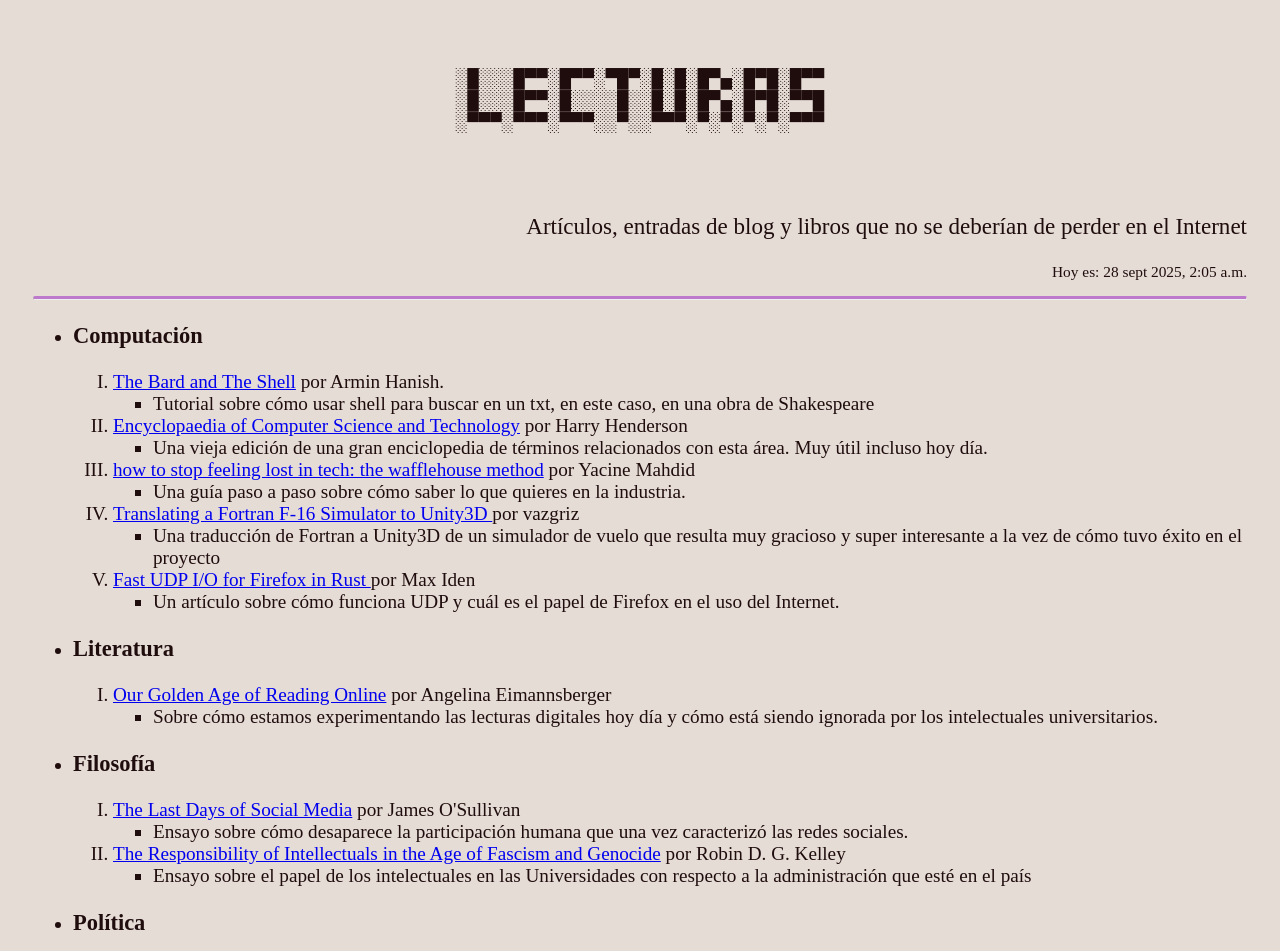
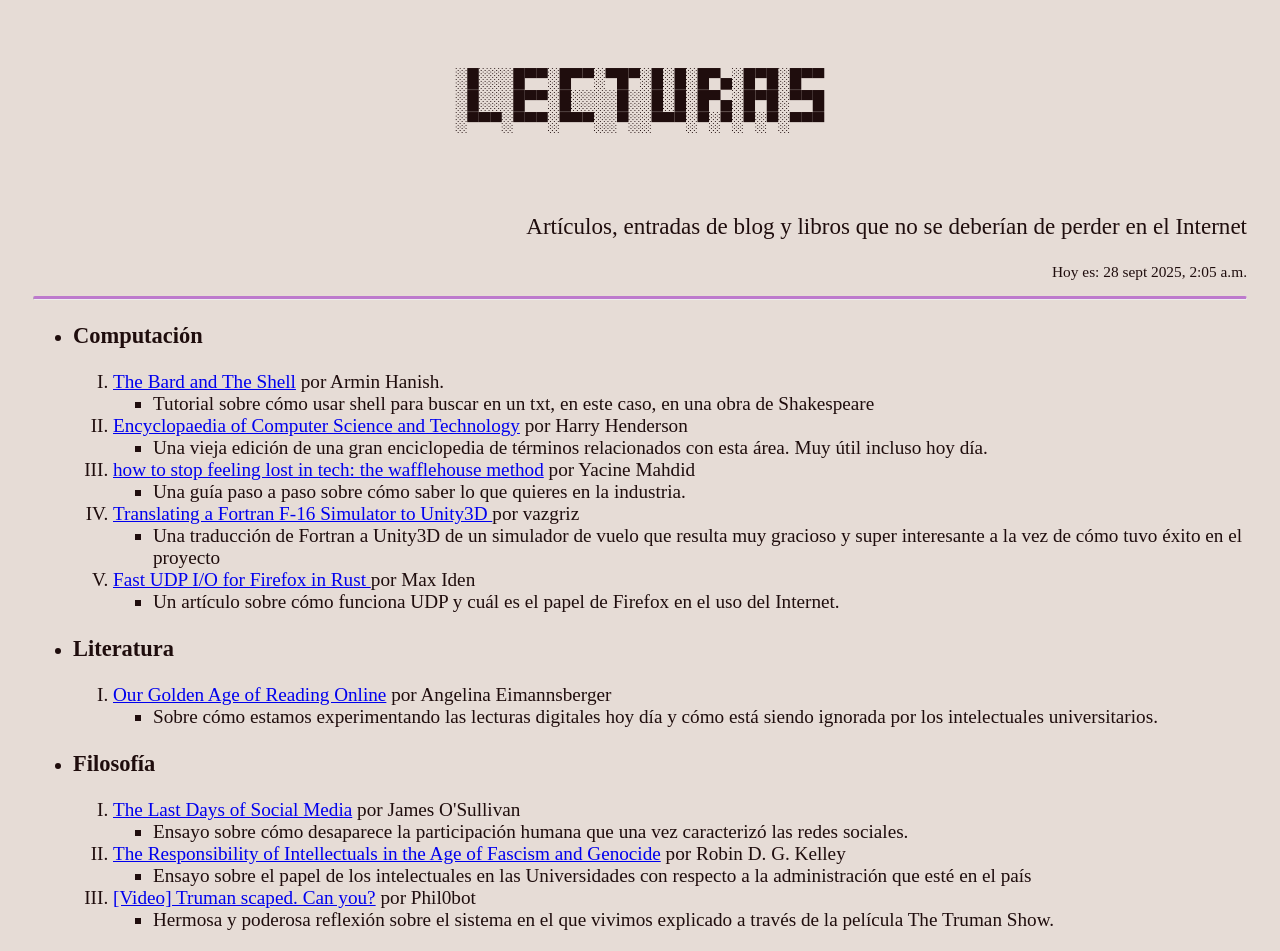
Before and after one commit to Rogue022/LilliOnline, a plain HTML site: page Lecturas/indexLecturas.html in a window 1280 px wide. Shown: the top 951 px of the page. Drawn offline with Linux system fonts and the light colour scheme.

Commit message:
Más enlaces a _lecturas_

```diff
--- a/Lecturas/indexLecturas.html
+++ b/Lecturas/indexLecturas.html
@@ -133,6 +133,14 @@
                             </li>
                         </ul>
                     </li>
+                    <li type="I">
+                        <a href="https://www.youtube.com/watch?v=ISxIhq68zLU"> [Video] Truman scaped. Can you?</a> por Phil0bot
+                        <ul>
+                            <li>
+                                Hermosa y poderosa reflexión sobre el sistema en el que vivimos explicado a través de la película The Truman Show.
+                            </li>
+                        </ul>
+                    </li>
                 </ol>
             </ul>
         </section>
```
